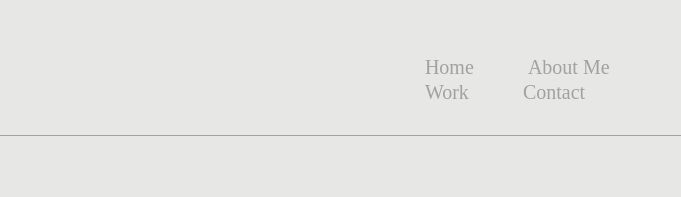
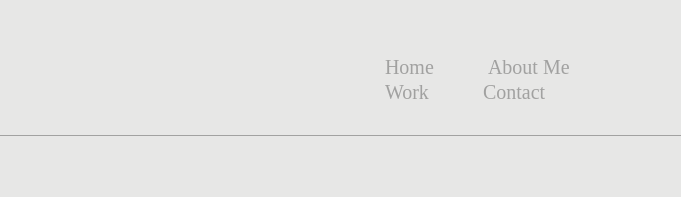
Before and after one commit to tmbrody/old-portfolio-website, a plain HTML site: page index.html in a window 1280 px wide. Shown: the top 197 px of the page, 599-1280 px from the left. Drawn offline with nearby package versions, Linux system fonts and the light colour scheme; a web font is replaced by a local one.

Commit message:
Remove nav padding for cleaner look on all browsers

```diff
--- a/css/style.production.css
+++ b/css/style.production.css
@@ -317,6 +317,11 @@ table {
   margin: auto;
 }
 
+ul {
+  -webkit-padding-start: 0%;
+          padding-inline-start: 0%;
+}
+
 @supports(display: grid) {
 
   .project-list {
--- a/css/styles.css
+++ b/css/styles.css
@@ -272,6 +272,10 @@ table {
   margin: auto;
 }
 
+ul {
+  padding-inline-start: 0%;
+}
+
 @supports(display: grid) {
 
   .project-list {
```
